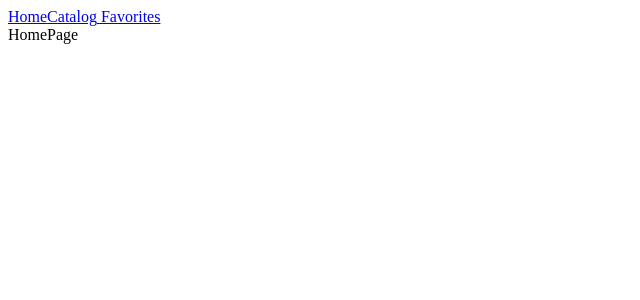
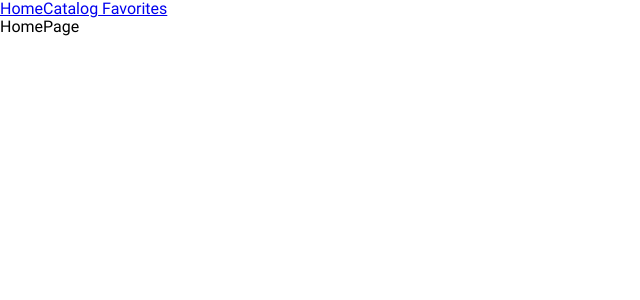
Before and after one commit to y-hrubskyi/learn-lingo, a React (Vite) app: page / in a window 1280 px wide. Shown: the top 300 px of the page, without its empty margins (0-640 px from the left). Built offline with nearby package versions, Linux system fonts and the light colour scheme.

Commit message:
feat: init styling-libraries and configure styles
 - install styled-components &
modern-normalize
 - add global styles using createGlobaleStyle, connect fonts
 - expand path-aliases
 - create theme-constant & add ThemeProvider for easy of styling

```diff
--- a/jsconfig.json
+++ b/jsconfig.json
@@ -3,8 +3,10 @@
     "baseUrl": ".",
     "paths": {
       "@/*": ["./src/*"],
+      "@/assets/*": ["./src/assets/*"],
       "@/components/*": ["./src/components/*"],
-      "@/pages/*": ["./src/pages/*"]
+      "@/pages/*": ["./src/pages/*"],
+      "@/styles/*": ["./src/styles/*"]
     }
   }
 }
--- a/package.json
+++ b/package.json
@@ -10,9 +10,11 @@
     "preview": "vite preview"
   },
   "dependencies": {
+    "modern-normalize": "^2.0.0",
     "react": "^18.2.0",
     "react-dom": "^18.2.0",
-    "react-router-dom": "^6.22.3"
+    "react-router-dom": "^6.22.3",
+    "styled-components": "^6.1.8"
   },
   "devDependencies": {
     "@types/react": "^18.2.66",
--- a/src/components/Layout/Layout.jsx
+++ b/src/components/Layout/Layout.jsx
@@ -1,9 +1,13 @@
 import { Suspense } from "react";
 import { NavLink, Outlet } from "react-router-dom";
+
+import { GlobalStyle } from "@/styles/GlobalStyle";
 
 export const Layout = () => {
   return (
     <>
+      <GlobalStyle />
+
       <NavLink to="/">Home</NavLink>
       <NavLink to="/catalog">Catalog</NavLink>
       <NavLink to="/favorites"> Favorites</NavLink>
--- a/src/main.jsx
+++ b/src/main.jsx
@@ -1,13 +1,17 @@
 import React from "react";
 import ReactDOM from "react-dom/client";
 import { BrowserRouter } from "react-router-dom";
+import { ThemeProvider } from "styled-components";
 
 import { App } from "./App.jsx";
+import { theme } from "@/styles/theme.js";
 
 ReactDOM.createRoot(document.getElementById("root")).render(
   <React.StrictMode>
     <BrowserRouter>
-      <App />
+      <ThemeProvider theme={theme}>
+        <App />
+      </ThemeProvider>
     </BrowserRouter>
   </React.StrictMode>
 );
--- /dev/null
+++ b/src/styles/GlobalStyle.js
@@ -0,0 +1,81 @@
+import { createGlobalStyle } from "styled-components";
+import "modern-normalize";
+
+import RobotoRegularWOFF2 from "@/assets/fonts/Roboto-Regular.woff2";
+import RobotoRegularWOFF from "@/assets/fonts/Roboto-Regular.woff";
+import RobotoItalicWOFF2 from "@/assets/fonts/Roboto-Italic.woff2";
+import RobotoItalicWOFF from "@/assets/fonts/Roboto-Italic.woff";
+import RobotoMediumWOFF2 from "@/assets/fonts/Roboto-Medium.woff2";
+import RobotoMediumWOFF from "@/assets/fonts/Roboto-Medium.woff";
+import RobotoBoldWOFF2 from "@/assets/fonts/Roboto-Bold.woff2";
+import RobotoBoldWOFF from "@/assets/fonts/Roboto-Bold.woff";
+
+export const GlobalStyle = createGlobalStyle`
+  @font-face {
+    font-family: "Roboto";
+    src: local("Roboto"),
+      url(${RobotoRegularWOFF2}) format("woff2"),
+      url(${RobotoRegularWOFF}) format("woff");
+    font-weight: normal;
+    font-style: normal;
+  }
+
+  @font-face {
+    font-family: "Roboto";
+    src: local("Roboto"),
+      url(${RobotoItalicWOFF2}) format("woff2"),
+      url(${RobotoItalicWOFF}) format("woff");
+    font-weight: normal;
+    font-style: italic;
+  }
+
+  @font-face {
+    font-family: "Roboto";
+    src: local("Roboto"),
+      url(${RobotoMediumWOFF2}) format("woff2"),
+      url(${RobotoMediumWOFF}) format("woff");
+    font-weight: 500;
+    font-style: normal;
+  }
+
+  @font-face {
+    font-family: "Roboto";
+    src: local("Roboto"),
+      url(${RobotoBoldWOFF2}) format("woff2"),
+      url(${RobotoBoldWOFF}) format("woff");
+    font-weight: 700;
+    font-style: normal;
+  }
+
+  body {
+    font-family: 'Roboto', sans-serif;
+    -webkit-font-smoothing: antialiased;
+    -moz-osx-font-smoothing: grayscale;
+  }
+
+  h1,
+  h2,
+  h3,
+  h4,
+  h5,
+  h6,
+  p {
+    margin: 0;
+  }
+
+  ul,
+  ol {
+    margin: 0;
+    padding: 0;
+    list-style: none;
+  }
+
+  button {
+    cursor: pointer;
+  }
+
+  img {
+    display: block;
+    max-width: 100%;
+    height: auto;
+  }`;
--- /dev/null
+++ b/src/styles/theme.js
@@ -0,0 +1,21 @@
+export const theme = {
+  colors: {
+    primaryBg: "#fff",
+    secondaryBg: "#f8f8f8",
+    primary: (alpha = 1) => `rgba(18, 20, 23, ${alpha})`,
+    label: "#8a8a89",
+    green: "#38cd3e",
+    star: "#ffc531",
+    accent: "#f4c550",
+    hover: "#fbe9ba",
+  },
+  radii: {
+    btn: "12px",
+    input: "12px",
+    select: "14px",
+    card: "24px",
+    modal: "30px",
+  },
+  transition: (prop = "") => `${prop} 250ms linear`,
+  spacing: (value) => `${value * 4}px`,
+};
--- a/vite.config.js
+++ b/vite.config.js
@@ -1,5 +1,5 @@
-import { defineConfig } from 'vite'
-import react from '@vitejs/plugin-react'
+import { defineConfig } from "vite";
+import react from "@vitejs/plugin-react";
 
 // https://vitejs.dev/config/
 export default defineConfig({
@@ -7,8 +7,10 @@ export default defineConfig({
   resolve: {
     alias: {
       "@/": "/src",
+      "@/assets": "/src/assets",
       "@/components": "/src/components",
       "@/pages": "/src/pages",
+      "@/styles": "/src/styles",
     },
   },
 });
```
Also changed, not shown: 1 other file (tests, documents, lock files or other folders).
